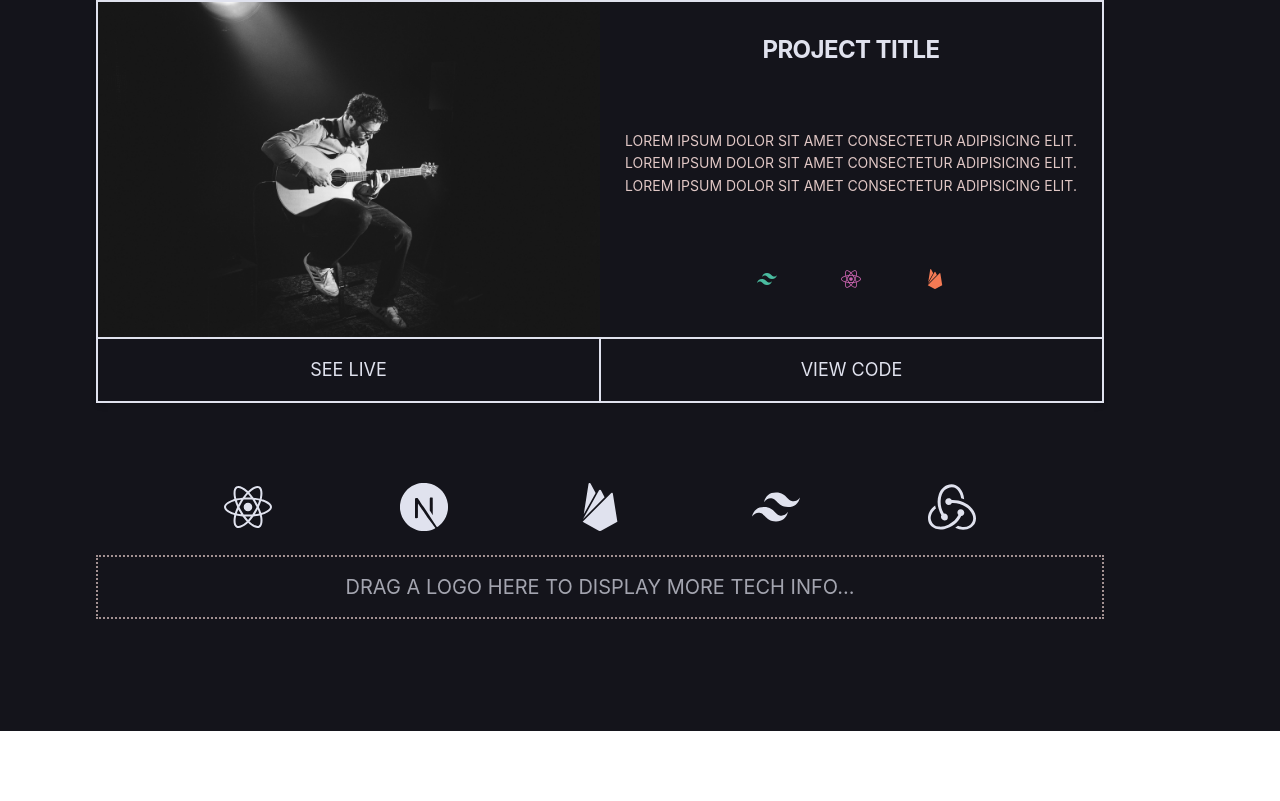
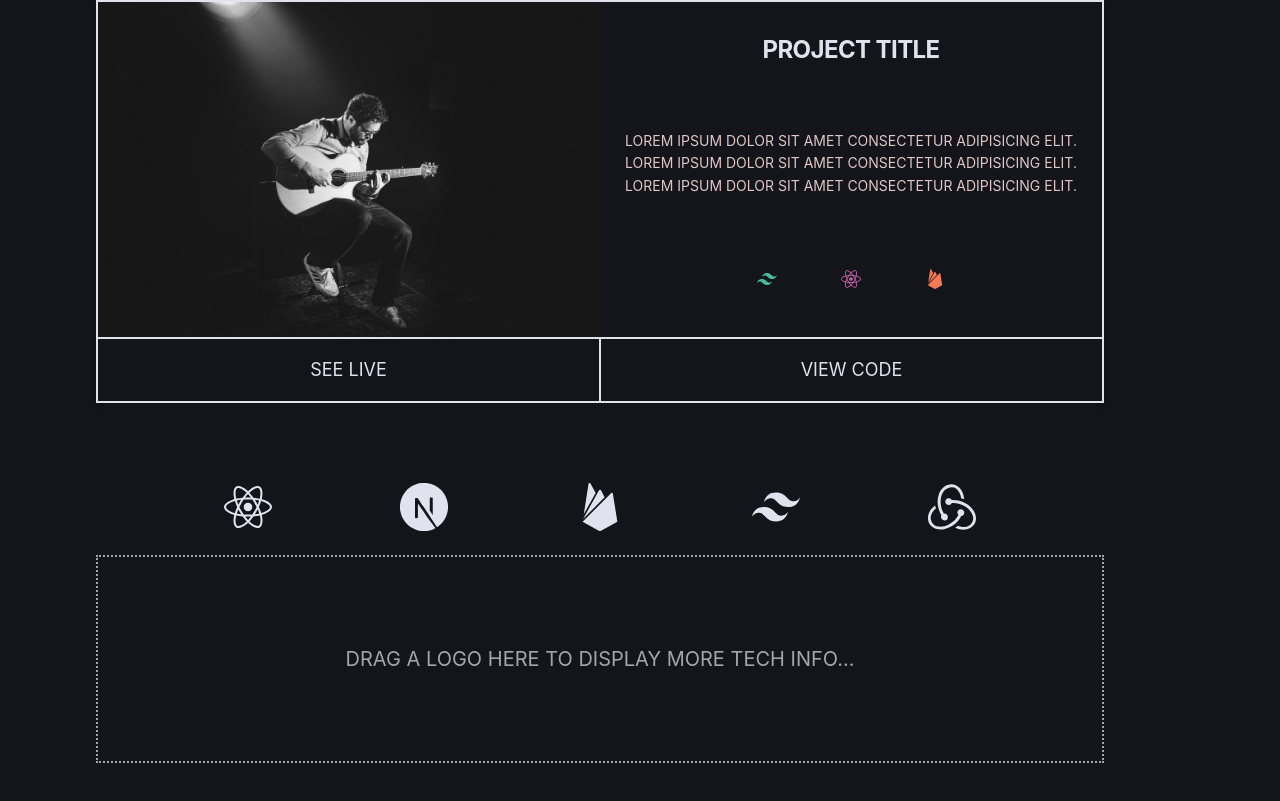
Before and after one commit to smartinuk88/personal-portfolio-1, a React (Create React App) app: page / in a window 1280 px wide. Shown: the part 1365-2166 px from the top of the page. Before the commit the page ends 2096 px from the top, so only its background shows below. Built offline with nearby package versions, Linux system fonts and the light colour scheme.

Commit message:
Fix clearTimeout bug in TechList.js

```diff
--- a/src/components/Draggable.js
+++ b/src/components/Draggable.js
@@ -1,11 +1,6 @@
 import { useDraggable } from "@dnd-kit/core";
 
-import {
-  CSS,
-  TouchSensor,
-  MouseSensor,
-  KeyboardSensor,
-} from "@dnd-kit/utilities";
+import { CSS } from "@dnd-kit/utilities";
 
 function Draggable({ id, children }) {
   const { attributes, listeners, setNodeRef, transform, isDragging } =
@@ -17,7 +12,7 @@ function Draggable({ id, children }) {
     transform: CSS.Translate.toString(transform),
     zIndex: isDragging ? 999 : 0,
     cursor: isDragging ? "grabbing" : "grab",
-    scale: isDragging ? "150%" : "100%",
+    scale: isDragging ? "110%" : "100%",
   };
 
   return (
--- a/src/components/Droppable.js
+++ b/src/components/Droppable.js
@@ -1,16 +1,18 @@
 import { useDroppable } from "@dnd-kit/core";
-import React from "react";
 
-function DroppableContainer({ id, children }) {
-  const { isOver, setNodeRef } = useDroppable({
+function Droppable({ id, isOver, children }) {
+  const { setNodeRef } = useDroppable({
     id: id,
   });
 
-  const childrenWithProps = React.Children.map(children, (child) => {
-    return React.cloneElement(child, { isOver: isOver });
-  });
-
-  return <div ref={setNodeRef}>{childrenWithProps}</div>;
+  return (
+    <div
+      // className={`${isOver ? "border-mint" : "border-support-text"}`}
+      ref={setNodeRef}
+    >
+      {children}
+    </div>
+  );
 }
 
-export default DroppableContainer;
+export default Droppable;
--- a/src/components/TechList.js
+++ b/src/components/TechList.js
@@ -19,7 +19,8 @@ import {
 function TechList() {
   const [techInfo, setTechInfo] = useState(null);
   const [draggedIcon, setDraggedIcon] = useState(null);
-  const [isOver, setIsOver] = useState(false);
+  const [borderStyle, setBorderStyle] = useState("");
+  const [timeoutId, setTimeoutId] = useState(null);
 
   const techMap = {
     react: {
@@ -50,19 +51,30 @@ function TechList() {
   };
 
   const dragEndHandler = (e) => {
-    let timeoutId;
+    if (timeoutId) {
+      clearTimeout(timeoutId); // Clear the previous timeout if it exists
+    }
     if (e.over && e.over.id === "drop-container") {
       setTechInfo(e.active.id);
-      clearTimeout(timeoutId);
-      setTimeout(() => {
+
+      const newTimeoutId = setTimeout(() => {
         setTechInfo(null);
+        setBorderStyle("border-support-text");
       }, 5000);
+      setTimeoutId(newTimeoutId); // Save the new timeoutId
+      setBorderStyle("border-fucshia");
+    } else {
+      setBorderStyle("border-support-text");
     }
   };
 
   const dragStartHandler = (e) => {
     setDraggedIcon(e.active.id);
-    console.log(draggedIcon);
+    setBorderStyle("border-red-900");
+  };
+
+  const dragOverHandler = (e) => {
+    setBorderStyle("border-mint");
   };
 
   return (
@@ -70,6 +82,7 @@ function TechList() {
       <DndContext
         onDragStart={dragStartHandler}
         onDragEnd={dragEndHandler}
+        onDragOver={dragOverHandler}
         modifiers={[restrictToWindowEdges, snapCenterToCursor]}
       >
         <div className="flex justify-evenly items-center mb-6 text-5xl">
@@ -90,12 +103,11 @@ function TechList() {
           </Draggable>
         </div>
 
-        <Droppable id="drop-container" isOver={isOver}>
+        <Droppable id="drop-container">
           {techInfo === null ? (
             <div
-              className={`flex flex-col items-center justify-center text-center border-2 border-dotted min-h-12 mb-16 p-4 opacity-70 ${
-                isOver ? "border-mint" : "border-support-text"
-              }`}
+              className={`flex flex-col items-center justify-center text-center h-52 mb-16 p-4 border-dotted border-2
+              ${borderStyle} opacity-70`}
             >
               <h3 className="text-xl">
                 Drag a logo here to display more tech info...
@@ -103,9 +115,8 @@ function TechList() {
             </div>
           ) : (
             <div
-              className={`flex flex-col items-center justify-center text-center border-2 border-dotted min-h-12 mb-16 p-4 ${
-                isOver ? "border-mint" : "border-fucshia"
-              }`}
+              className="flex flex-col items-center justify-center text-center h-52 border-2 border-dotted min-h-12 mb-16 p-4 border-fucshia
+              "
             >
               <div className="text-6xl">{techMap[techInfo].image}</div>
               <h2 className="text-custom-orange text-3xl">
```
